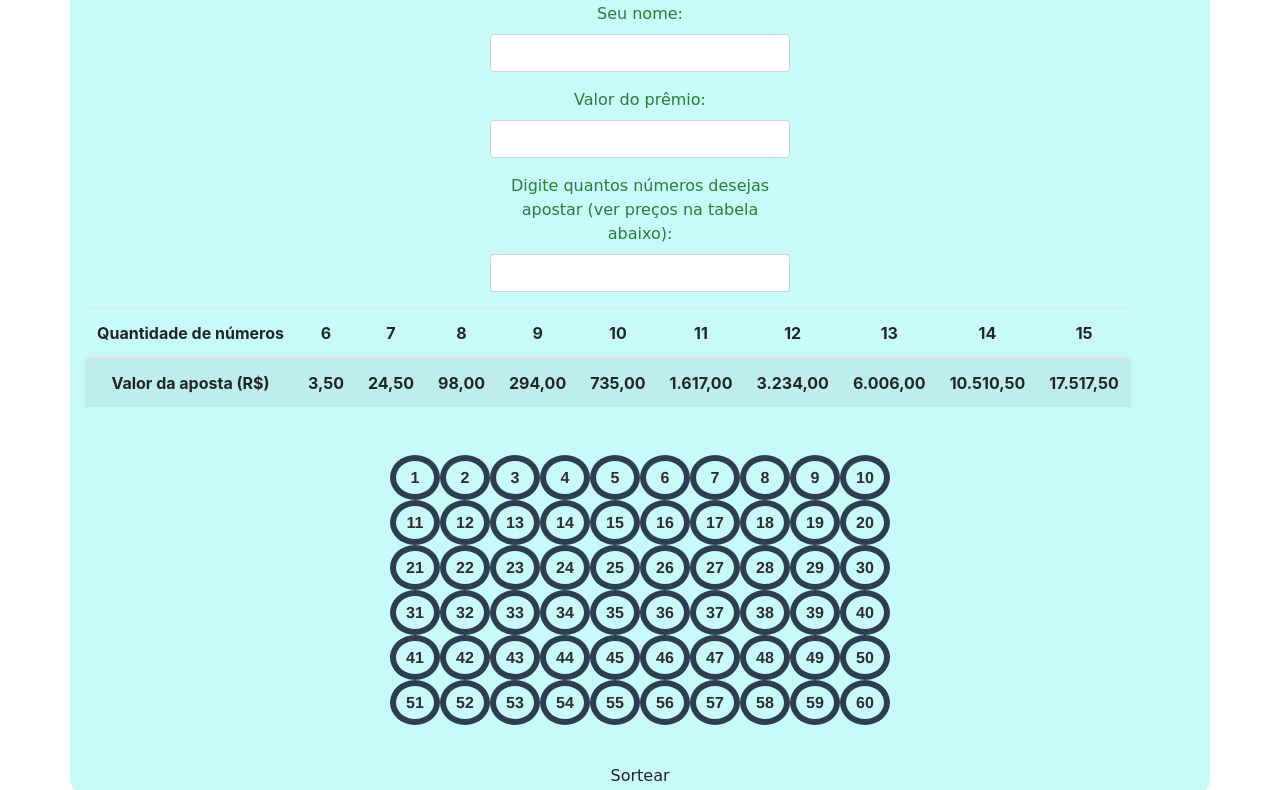
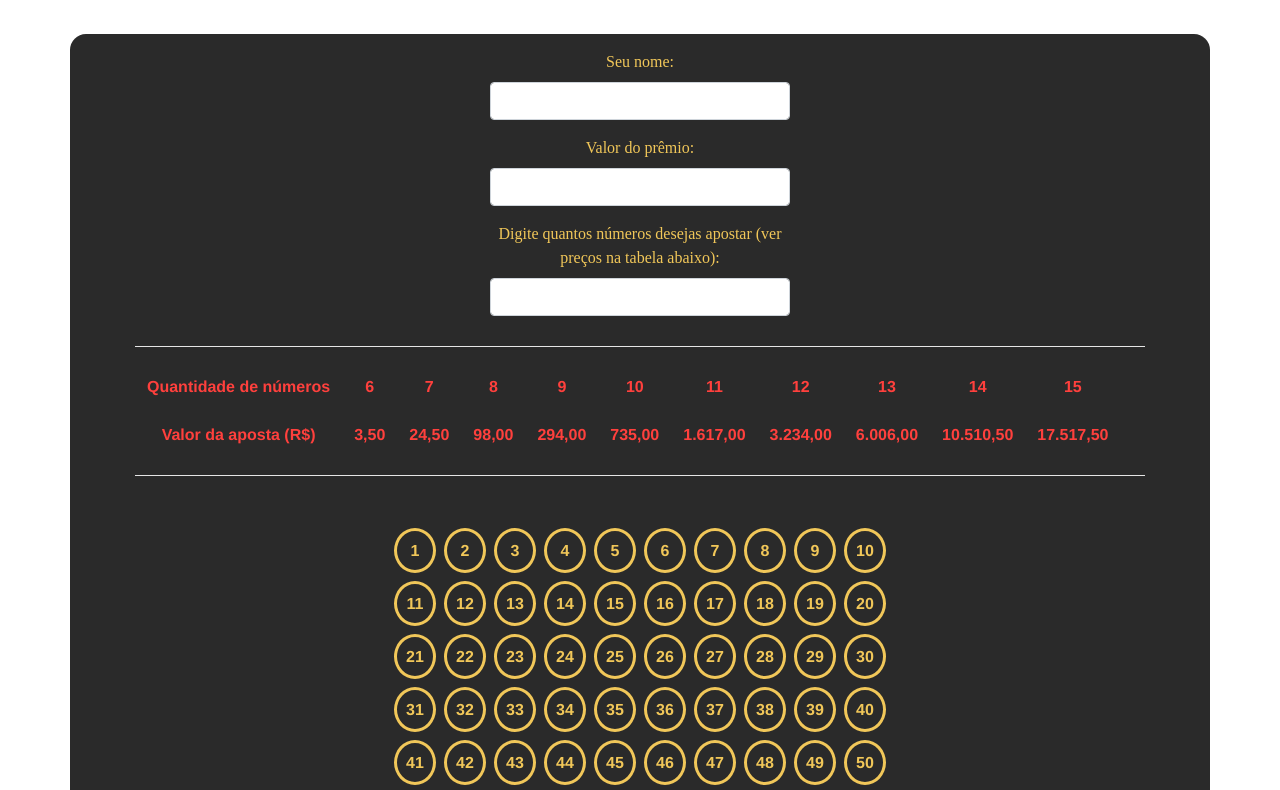
Before and after one commit to AndrewsVieira/game-loteria-repository, a plain HTML site: page index.html in a window 1280 px wide. Shown: the part 110-900 px from the top of the page. Drawn offline with nearby package versions, Linux system fonts and the light colour scheme; a web font is replaced by a local one.

Commit message:
Cores Alteradas
:)

```diff
--- a/css/sorteio.css
+++ b/css/sorteio.css
@@ -1,7 +1,7 @@
 .game {
         width: 500px;
         margin: auto;
-        color: rgb(46, 46, 46);
+        color: rgb(241, 199, 89);
         border-radius: 10px;
         display: grid;
         grid-template: repeat(6, 1fr) / repeat(10, 1fr);
@@ -10,7 +10,7 @@
 }
 
 .game > div {
-        border: 6px solid #2c3e50;
+        border: 3px solid rgb(241, 199, 89);
         border-radius: 100%;
         height: 45px;
         font-family: Helvetica;
@@ -19,5 +19,6 @@
         display: flex;
         justify-content: center;
         align-items: center;
+        margin: 4px;
 
 }
--- a/css/style.css
+++ b/css/style.css
@@ -1,16 +1,19 @@
 
+body{
+    font-family: 'Holtwood One SC', serif;
+}
 .container {
-    background-color: rgba(7, 230, 230, 0.219);
+    background-color: rgba(42, 42, 42);
     border-radius: 1em;
     text-align: center;
 
 }
 
 label, .titulo, .btn {
-    font-family: 'Piedra', cursive;
-    color: rgba(4, 97, 4, 0.808);
+    color: rgb(241, 199, 89);
     text-align: center;
     margin-top: 1em;
+
 
 }
 
@@ -21,3 +24,18 @@ label, .titulo, .btn {
     margin-right: auto;
 
 }
+.tabela{
+    color:rgb(255, 64, 61);
+    font-family: Helvetica, sans-serif;
+}
+.table-center{
+    margin-left: 50px;
+    margin-top: 30px;
+}
+hr{
+    background-color: white;
+    margin-right: 50px;
+}
+.resultados{
+    color: rgb(241, 199, 89);
+}
--- a/index.html
+++ b/index.html
@@ -7,7 +7,7 @@
     <meta name="viewport" content="width=device-width, initial-scale=1, shrink-to-fit=no">
     <link rel="stylesheet" href="https://stackpath.bootstrapcdn.com/bootstrap/4.3.1/css/bootstrap.min.css"
         integrity="sha384-ggOyR0iXCbMQv3Xipma34MD+dH/1fQ784/j6cY/iJTQUOhcWr7x9JvoRxT2MZw1T" crossorigin="anonymous">
-    <link href="https://fonts.googleapis.com/css2?family=Piedra&display=swap" rel="stylesheet">
+        <link href="https://fonts.googleapis.com/css2?family=Holtwood+One+SC&display=swap" rel="stylesheet">
     <link rel="stylesheet" href="css/style.css">
     <link rel="stylesheet" href="css/sorteio.css">
 
@@ -15,15 +15,15 @@
 </head>
 
 <body>
-    <div class="container">
-        <header>
-            <h1 class="titulo">Mega-SENAI</h1>
+
+        <header class="container mt-5">
+            <h1 class="titulo mt-5">Mega-SENAI</h1>
         </header>
 
+    <main>
+    <div class="container mt-5">
         <section>
-
-
-            <div class="form-group">
+            <div class="form-group ">
                 <label for="nome">Seu nome: </label>
                 <input type="text" name="nome" id="nome" class="form-control" placeholder="" aria-describedby="helpId">
                 <label for="valorpremio">Valor do prêmio: </label>
@@ -34,9 +34,10 @@
                     aria-describedby="helpId">
             </div>
 
-            <div class="table-center">
-                <table class="table table-striped table-inverse table-responsive">
-                    <thead class="thead-inverse">
+            <div class="table-center ">
+                <hr>
+                <table class="table table-borderless  table-inverse table-responsive">
+                    <thead class="thead-inverse tabela">
                         <tr>
                             <th>Quantidade de números</th>
                             <th>6</th>
@@ -51,7 +52,8 @@
                             <th>15</th>
                         </tr>
                     </thead>
-                    <tbody>
+
+                    <tbody class="tabela">
                         <tr>
                             <th scope="row">Valor da aposta (R$)</th>
                             <th>3,50</th>
@@ -67,6 +69,7 @@
                         </tr>
                     </tbody>
                 </table>
+                <hr>
             </div>
 
             <!--Não alterar a div.game-->
@@ -76,11 +79,12 @@
 
 
 
-            <div><a id="btnSortear" onclick="sorteio.mostarResultados()" class="btn btn" role="button">Sortear</a></div>
+            <div><a id="btnSortear" onclick="sorteio.mostarResultados()" class="btn btn-danger" role="button">Sortear</a></div>
 
 
         </section>
     </div>
+    </main>
 
 
     <script src="https://code.jquery.com/jquery-3.3.1.slim.min.js"
--- a/js/sorteio.js
+++ b/js/sorteio.js
@@ -62,7 +62,8 @@ const sorteio = {
         if (this.qtdAposta.value > 5 && this.qtdAposta.value < 16) {
             if (this.sequenciaSelecionada.length < this.qtdAposta.value) {
                 // a linha 58 é pra mudar a cor do background de cada bolinha ao serem cliccadas.
-                document.querySelector(`.div${posicao}`).style.backgroundColor = 'blue'
+                document.querySelector(`.div${posicao}`).style.backgroundColor = 'rgb(228, 129, 74)'
+                document.querySelector(`.div${posicao}`).style.color = 'white'
                 // armazena os valores do que for clicado em no vetor de números selecionados.
                 this.sequenciaSelecionada.push(posicao + 1);
 
@@ -70,12 +71,10 @@ const sorteio = {
             if (this.sequenciaSelecionada.length == this.qtdAposta.value) {
                 this.pushSequenciaSorteio();
                 this.cont = this.compararVetores(this.sequenciaSelecionada, this.sequenciaSorteio);
-
                 console.log(this.sequenciaSelecionada);
                 console.log(this.cont);
                 this.gameover = true;
                 console.log(`gameover: ${this.gameover}`)
-
             }
 
         } else {
@@ -118,11 +117,12 @@ const sorteio = {
             for (i in this.sequenciaSorteio) {
                 if (this.sequenciaSelecionada.includes(this.sequenciaSorteio[i])) {
 
-                    document.querySelector(`.div${this.sequenciaSorteio[i] - 1}`).style.backgroundColor = 'green'
+                    document.querySelector(`.div${this.sequenciaSorteio[i] - 1}`).style.backgroundColor = 'rgb(154, 203, 173)'
+
 
                 } else {
-                    document.querySelector(`.div${this.sequenciaSorteio[i] - 1}`).style.backgroundColor = 'red'
-
+                    document.querySelector(`.div${this.sequenciaSorteio[i] - 1}`).style.backgroundColor = 'rgb(222, 89, 90)'
+                    document.querySelector(`.div${this.sequenciaSorteio[i] - 1}`).style.color = 'white'
                 }
 
             }
@@ -163,9 +163,9 @@ const sorteio = {
             lucro = premioPorAcertos - custos
 
 
-            resultados.innerHTML += `Seu prêmio foi de R$${premioPorAcertos}.<br>`
-            resultados.innerHTML += `Seus custos foram R$${custos}.<br>`
-            resultados.innerHTML += `Seu resultado foi de R$${lucro}.`
+            resultados.innerHTML += `Seu prêmio foi de R$${premioPorAcertos.toFixed(2)}.<br>`
+            resultados.innerHTML += `Seus custos foram R$${custos.toFixed(2)}.<br>`
+            resultados.innerHTML += `Seu resultado foi de R$${lucro.toFixed(2)}.`
 
             this.gameover = 'Game is over.'
 
```
